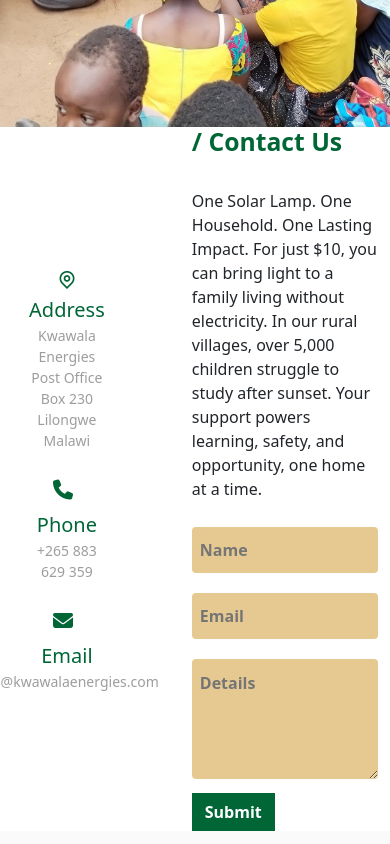
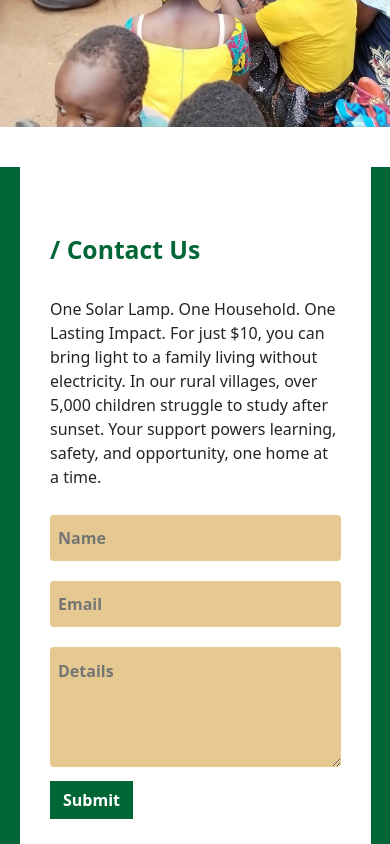
Before and after one commit to KwathuWebsitesAppsDigitalSolutions/kwawala, a plain HTML site: page contact.html in a window 390 px wide. Shown: the part 600-1444 px from the top of the page. Drawn offline with nearby package versions, Linux system fonts and the light colour scheme.

Commit message:
first comit

```diff
--- a/contact.html
+++ b/contact.html
@@ -88,7 +88,7 @@
         <div class="container" style="background-color: #fff;">
             <div class="content">
                 <div class="left-side">
-                    <div class="address details">
+                    <div class="address details"><br><br>
                         <i class="ri-map-pin-line"></i>
                         <div class="title">
                             Address
@@ -125,7 +125,7 @@
                         </div>
                     </div>
                 </div>
-                <div class="right-side">
+                <div class="right-side"><br><br>
                     <h2 style="color: #006636;"><strong>/ Contact Us </strong></h2><br>
                     <p>
                         One Solar Lamp. One Household. One Lasting Impact. For just $10, you can bring light to a family
--- a/css/stylesheet.css
+++ b/css/stylesheet.css
@@ -443,7 +443,7 @@
     background-color: #e6c991;
 }
 @media (max-width: 950px) {
-    .container-contact {
+    #contact-us .container {
         width: 90%;
         background: #fff;
         margin: 0 auto;
@@ -451,21 +451,21 @@
     }
 }
 @media (max-width: 820px) {
-    .container-contact {
+    #contact-us .container {
         margin: 40px 20px;
         height: 100%;
     }
-    .container-contact .content{
+    #contact-us .container .content{
         flex-direction: column-reverse;
     }
-    .container-contact .content .left-side {
+    #contact-us .container .content .left-side {
         width: 100%;
         flex-direction: row;
         margin-top: 40px;
         justify-content: center;
         flex-wrap: wrap;
     }
-    .container-contact .content .right-side {
+    #contact-us .container .content .right-side {
         width: 100%;
         margin-left: 0;
     }
```
